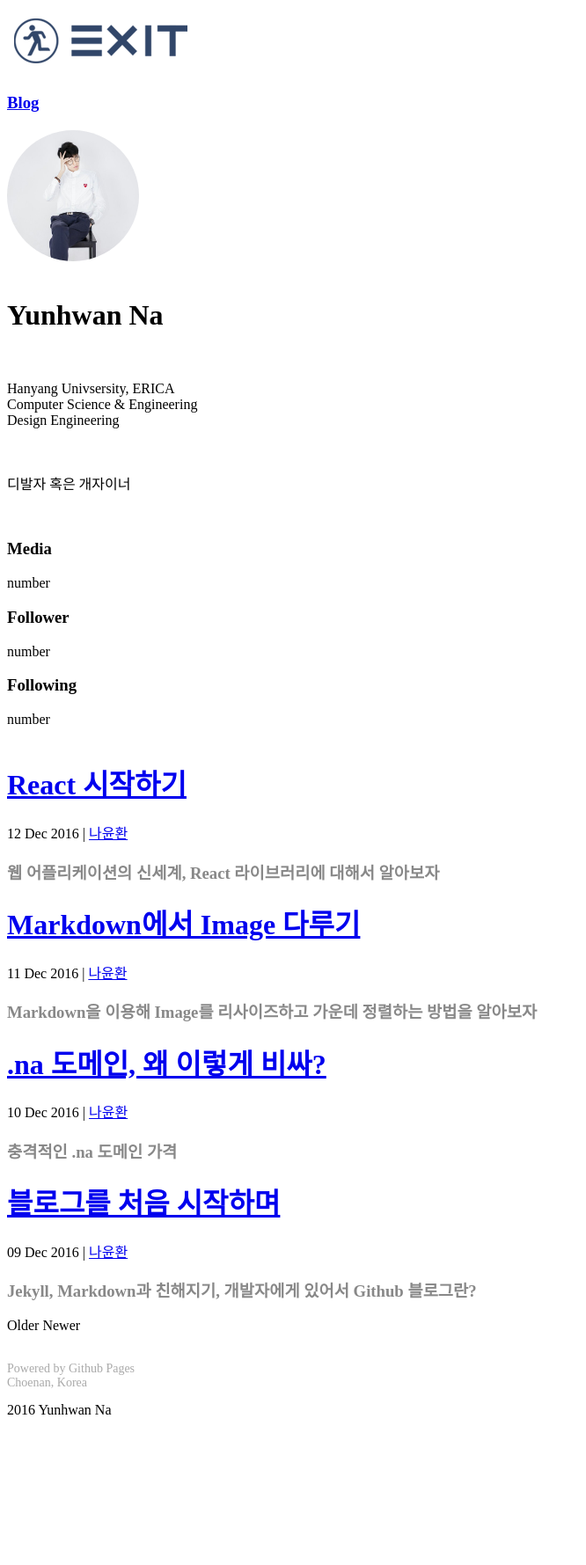
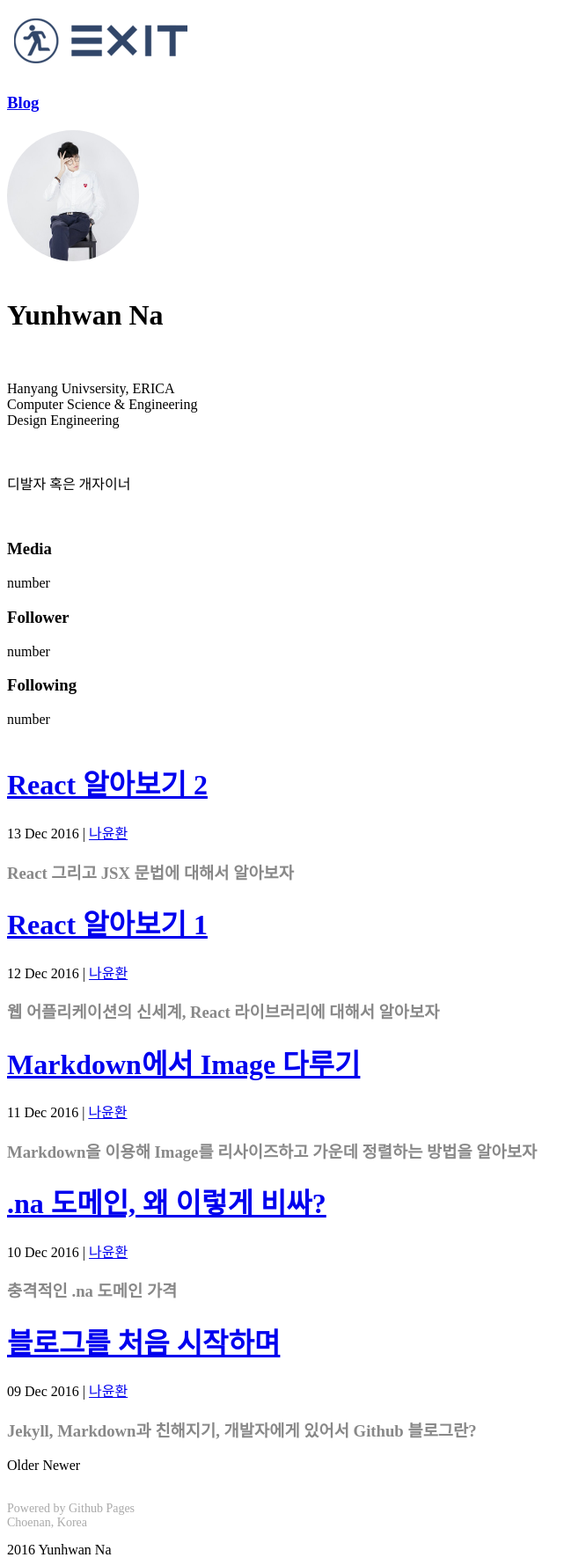
Before and after one commit to nayunhwan/nayunhwan.github.io, a Jekyll site: the page built from blog/index.html, in a window 1280 px wide. Shown: the whole page at 88% size, without its empty margins (0-666 px from the left). Built offline with Jekyll 4.4.1, drawn with Linux system fonts in a browser that asks for light colours; the list of posts is cut into pages by our own code; a style sheet for code colours, icons or effects is not loaded; before the commit the page ends 1620 px from its top, so only the background shows below that; some of the changed lines change nothing that is shown.

Commit message:
Add post 'Starting React 2'

```diff
--- a/_posts/2016-12-12-React01.md
+++ b/_posts/2016-12-12-React01.md
@@ -1,6 +1,6 @@
 ---
 layout: post
-title: React 시작하기
+title: React 알아보기 1
 summary: 웹 어플리케이션의 신세계, React 라이브러리에 대해서 알아보자
 category: React
 ---
@@ -15,7 +15,7 @@ category: React
 > React? 너는 누구니?
 
 `React`는 사용자 인터페이스를 만들기위해서 [Facebook](https://fb.com)과 [Instagram](https://instagram.com)에서 개발한 Open Source Javascript 라이브러리입니다.
-개발자로 하여금 재사용 가능한 UI를 생성하게 해줍니다. 이 라이브러리는 현재 [Facebook](http://fb.com), [Instagram](http://instagram.com), [Yahoo](http://yahoo.com), [Netflix](https://www.netflix.com/kr/)를 포함한 `대형 서비스`에 이용되고 있습니다.
+개발자로 하여금 재사용 가능한 UI를 생성하게 해줍니다. 이 라이브러리는 현재 [Facebook](http://fb.com), [Instagram](http://instagram.com), [Yahoo](http://yahoo.com), [Netflix](https://www.netflix.com/kr/)를 포함한 __대형 서비스__ 에 이용되고 있습니다.
 
 이 라이브러리는 `Virtual DOM`이라는 개념을 사용하여 상태의 변함에 따라 선택적으로 유저 인터페이스를 렌더링합니다. 따라서, 최소한의 `DOM`처리로 컴포넌트들을 업데이트할 수 있도록 도와줍니다.
 
--- /dev/null
+++ b/_posts/2016-12-13-React02.md
@@ -0,0 +1,87 @@
+---
+layout: post
+title: React 알아보기 2
+summary: React 그리고 JSX 문법에 대해서 알아보자
+category: React
+---
+
+![React Logo](/asset/img/react/React_logo.png){: width="400px" .center-image}
+<br>
+<sub>이 문서는 [React 공식 홈페이지: Introducing JSX](https://facebook.github.io/react/docs/introducing-jsx.html)를 바탕으로 쓰여졌습니다.</sub>
+
+지난 포스트에서는 `React`라이브러리 자체에 대해서 알아보았다면, 이번 포스트에서는 `JSX`사용법에 대해서 알아보는 시간을 갖으려합니다.
+
+<br>
+
+## Introducing JSX
+아래에 변수 선언문에 대해서 생각해봅시다.
+{% highlight js %}
+const element = <h1>Hello, world!</h1>;
+{% endhighlight %}
+
+재밌는 것은, 이 코드는 일반 `String`도 아니고, `HTML`도 아닙니다.
+
+우리는 이것을 `JSX`라고 부릅니다. `JSX`는 `Javascript`에서 확장된 문법이라고 생각하면 쉬울 것입니다. `React`를 만든 [Facebook](http://fb.com)에서는 이와 같이 말하고 있습니다.
+
+> We recommend using it with React to describe what the UI should look like. JSX may remind you of a template language, but it comes with the full power of JavaScript. _--- React Dev Tem_
+
+기본적으로 `React`에서는 위와 같이 `JSX`사용을 권장하고 있습니다. 물론 `JSX`를 안쓰고도 개발할 수 있지만, `JSX`를 쓴다면 아래와 같은 장점을 갖습니다.
+
+> React에서 JSX vs JavaScript 비교
+
+{% highlight js %}
+// This is written by JSX
+
+var Hello = React.createClass({
+  render: function() {
+    return <div>Hello {this.props.name}</div>;
+  }
+});
+
+ReactDOM.render(
+  <Hello name="World" />,
+  document.getElementById('container')
+);
+
+{% endhighlight %}
+
+{% highlight js %}
+// This is written by Javascript
+
+var Hello = React.createClass({
+  displayName: 'Hello',
+  render: function() {
+    return React.createElement("div", null, "Hello ", this.props.name);
+  }
+});
+
+ReactDOM.render(
+  React.createElement(Hello, {name: "World"}),
+  document.getElementById('container')
+);
+{% endhighlight %}
+
+이 뿐만 아니라,
+
+* `JSX`는 컴파일링 되면서 최적화 되므로, 빠르다
+* `Type-safe`하며 컴파일링 과정에서 에러를 감지 할 수 있다.
+* `HTML`에 익숙하다면, `JSX`를 사용하여 더 쉽고 빠르게 템플릿을 작성 할 수 있다.
+
+`Type-safe`
+: 어떠한 오퍼레이션(또는 연산)도 정의되지 않은 결과를 내놓지 않는것, 즉, 예측불가능한 결과를 내지 않는것을 뜻한다.<br>
+: <sub>`1 + 1 = 2` 이지만, 1 + "1" 의 연산에 대해서는 결과를 알 수 없다.</sub>
+
+: <sub>Type-Safe하다고 알려진 언어에서는 이를 에러처리를 해주지만,
+`Type-Safe`하지 않은 언어, 예를 들어 자바스크립트같은 언어에서는 이것을 "11" 로 처리한다.
+그래서 Javascript는 Type-Safe하다고 하지 않는다.</sub>
+: <sub>일반적으로, 많이 들었겠지만, c# / java 와 같은 언어들을 일반적으로 `Type-safe` 하다라고 한다.</sub>
+
+
+
+### JSX 확장자에 대하여
+> `.jsx`을 써야하나요? `.js`를 써야하나요?
+
+JSX 파일의 확장자의 경우, 이전에는 개발자들이 .jsx 확장자를 사용하였지만 요즘은 .js 를 사용하는 추세로 전환되어 가고 있습니다. 페이스북의 오픈소스 에디터인 draftjs 는 구별을 제대로 하기 위하여 .react.js 확장자를 사용하기도 합니다. 이 강좌에서는 .js 확장자를 사용하도록 하겠습니다.
+
+* 참조 1 <https://velopert.com/867>
+* 참조 2 <http://egloos.zum.com/jerrypop/v/3409768>
```
